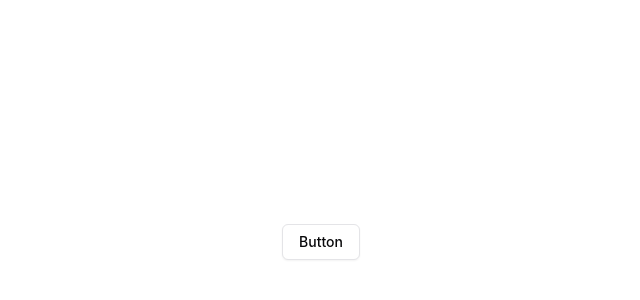
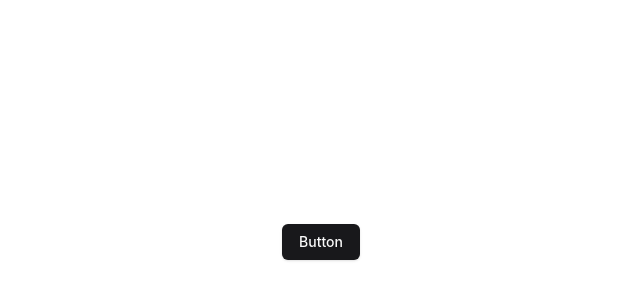
Before and after one commit to Christopher4113/Rate-My-Schools, a React (Vite) app in the folder client/: page /landing in a window 1280 px wide. Shown: the part 158-458 px from the top of the page, without its empty margins (319-959 px from the left). Built offline with nearby package versions, Linux system fonts and the light colour scheme.

Commit message:
added the links

```diff
--- a/client/src/App.tsx
+++ b/client/src/App.tsx
@@ -1,6 +1,7 @@
 import { BrowserRouter,Route,Routes,Navigate } from 'react-router-dom'
 import './App.css'
-import Landing from './pages/landing'
+import Landing from './pages/Landing';
+import Login from './pages/Login';
 function App() {
 
 
@@ -9,6 +10,7 @@
         <Routes>
           <Route path="/" element={<Navigate to="/landing" />} />
           <Route path="/landing" element={<Landing />} />
+          <Route path ="/login" element={<Login />} />
         </Routes>
     </BrowserRouter>
   )
--- a/client/src/pages/Landing.tsx
+++ b/client/src/pages/Landing.tsx
@@ -1,10 +1,15 @@
-import React from 'react'
+import { useNavigate } from "react-router-dom"
 import { Button } from "@/components/ui/button"
 
 const landing = () => {
+    const navigate = useNavigate();
+    const handleStart = () => {
+        navigate('/login');
+    }
+
   return (
     <div>
-        <Button variant="outline">Button</Button>
+        <Button onClick={handleStart}>Button</Button>
     </div>
   )
 }
--- /dev/null
+++ b/client/src/pages/Login.tsx
@@ -0,0 +1,9 @@
+import React from 'react'
+
+const Login = () => {
+  return (
+    <div>Login</div>
+  )
+}
+
+export default Login
```
